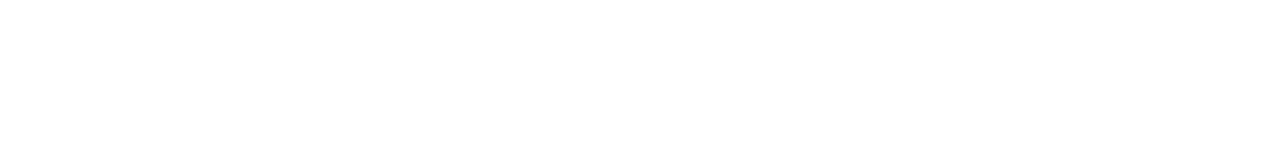
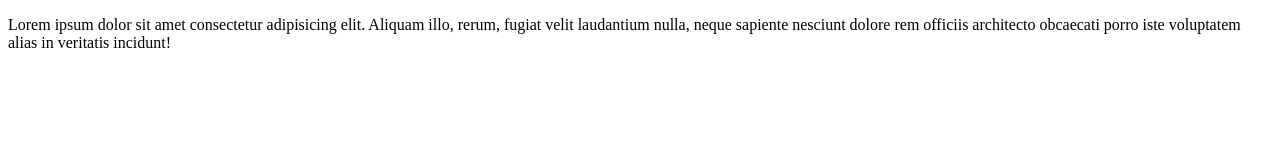
Before and after one commit to rodrigozungri/dw-camada-18210, a plain HTML site: page index.html in a window 1280 px wide. Drawn offline with Linux system fonts and the light colour scheme.

Commit message:
Agrego texto.

```diff
--- a/index.html
+++ b/index.html
@@ -8,5 +8,7 @@
 </head>
 <body>
 
+    <p>Lorem ipsum dolor sit amet consectetur adipisicing elit. Aliquam illo, rerum, fugiat velit laudantium nulla, neque sapiente nesciunt dolore rem officiis architecto obcaecati porro iste voluptatem alias in veritatis incidunt!</p>
+
 </body>
 </html>
```
